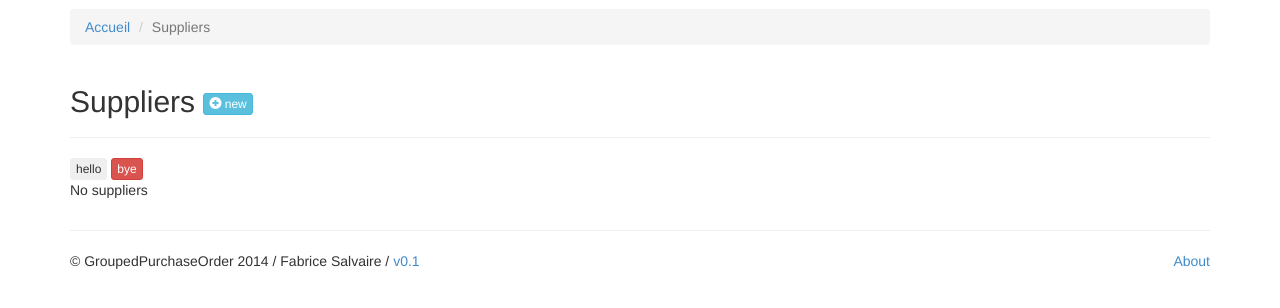
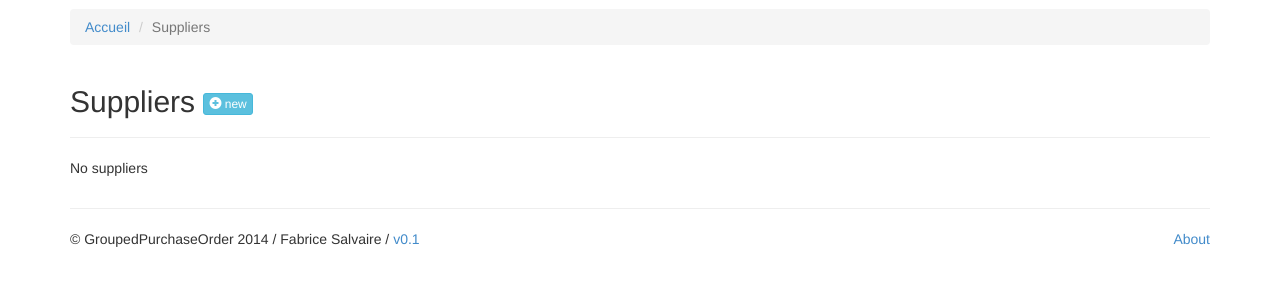
Before and after one commit to FabriceSalvaire/grouped-purchase-order, a Django app: page /suppliers/ in a window 1280 px wide. Shown: the part 51-359 px from the top of the page. Run offline with Django 3.2, Linux system fonts and the light colour scheme; the visitor is signed in with stand-in values (Sample User, id 1); data that the repository does not hold is empty; some libraries are stand-ins or nearby versions.

Commit message:
AJAX cleanup

```diff
--- a/GroupedPurchaseOrder/templates/GroupedPurchaseOrder/supplier/index.html
+++ b/GroupedPurchaseOrder/templates/GroupedPurchaseOrder/supplier/index.html
@@ -3,32 +3,6 @@
 {% load bootstrap %}
 
 {% block title %}{% trans "Suppliers" %}{% endblock %}
-
-{% block head %}
-<script type="text/javascript" src="{% static 'GroupedPurchaseOrder/js/jquery-v1.11.1.min.js' %}"></script>
-<script type="text/javascript" src="{% static 'django_ajax/js/jquery.ajax.js' %}"></script>
-<script type="text/javascript">
- function hello_callback()
- {
-   ajaxGet('/ajax/hello', function(content)
-	   {
-	     //onSuccess
-	     // alert(content.result);
-	     $("ul#foo").append("<li>" + content.result + "</li>");
-	   })
- }
- function bye_callback()
- {
-   ajaxPost('/ajax/bye', {'foo': 'bar'}, function(content)
-	   {
-	     //onSuccess
-	     // alert(content.result);
-	     $("ul#foo li:last").remove();
-	     $("ul#foo li:last").append(' ' + content.result);
-	   })
- }
-</script>
-{% endblock %}
 
 {% block nav-suppliers %}active{% endblock %}
 
@@ -46,11 +20,6 @@
       {% bootstrap_icon 'plus-sign' %}
     {% trans "new" %}</a></h2>
 </div>
-
-<ul id="foo">
-</ul>
-<button class="btn btn-xs" onclick="hello_callback()">{% trans "hello" %}</button>
-<button class="btn btn-xs btn-danger" onclick="bye_callback()">{% trans "bye" %}</button>
 
 <div class="row">
   {% include 'GroupedPurchaseOrder/message.html' %}
--- a/GroupedPurchaseOrder/urls.py
+++ b/GroupedPurchaseOrder/urls.py
@@ -165,15 +165,15 @@ urlpatterns += patterns('GroupedPurchaseOrder.views.order',
 )
 
 # Ajax test
-urlpatterns += patterns('GroupedPurchaseOrder.views.ajax',
-    url(r'^ajax/hello$',
-        'hello',
-        name='ajax.hello'),
-
-    url(r'^ajax/bye$',
-        'bye',
-        name='ajax.bye'),
-)
+# urlpatterns += patterns('GroupedPurchaseOrder.views.ajax',
+#     url(r'^ajax/hello$',
+#         'hello',
+#         name='ajax.hello'),
+#
+#     url(r'^ajax/bye$',
+#         'bye',
+#         name='ajax.bye'),
+# )
 
 ####################################################################################################
 #
```
Also changed, not shown: GroupedPurchaseOrder/views/ajax.py (+31 -0 lines).
